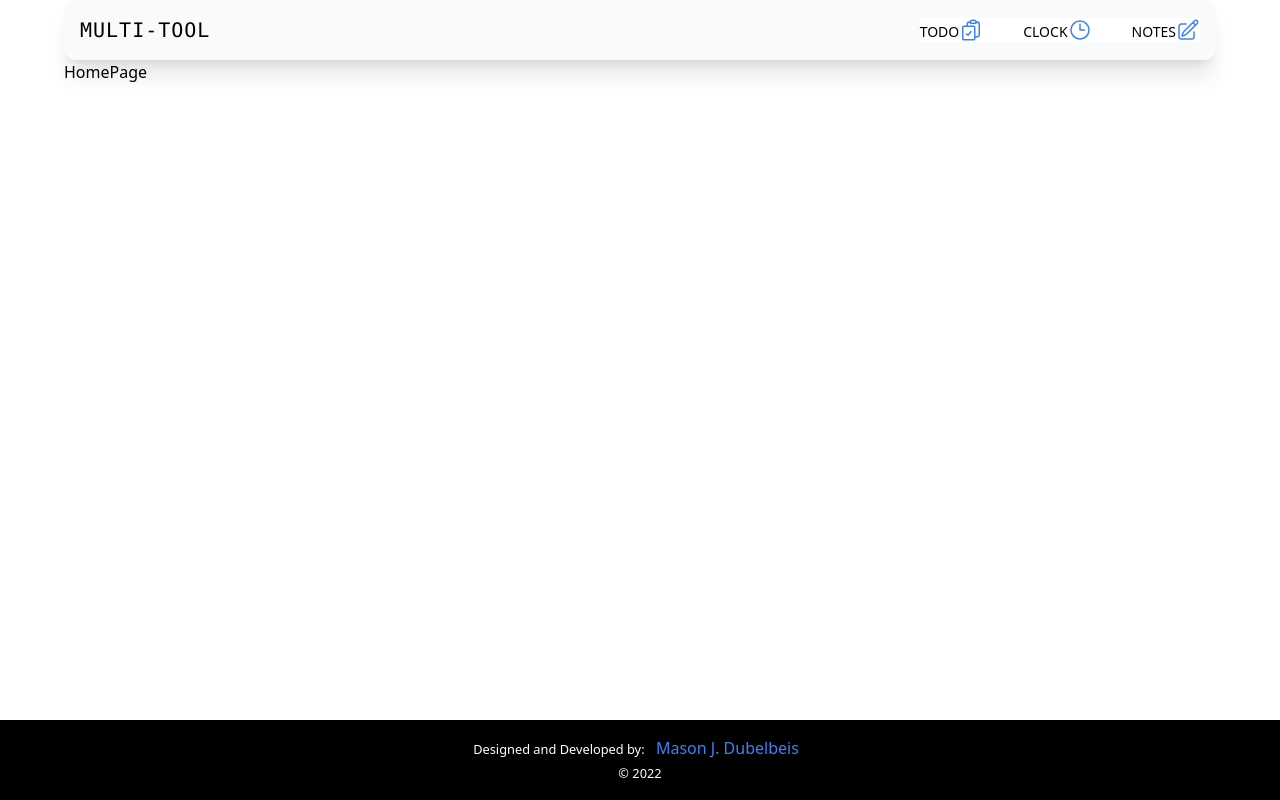
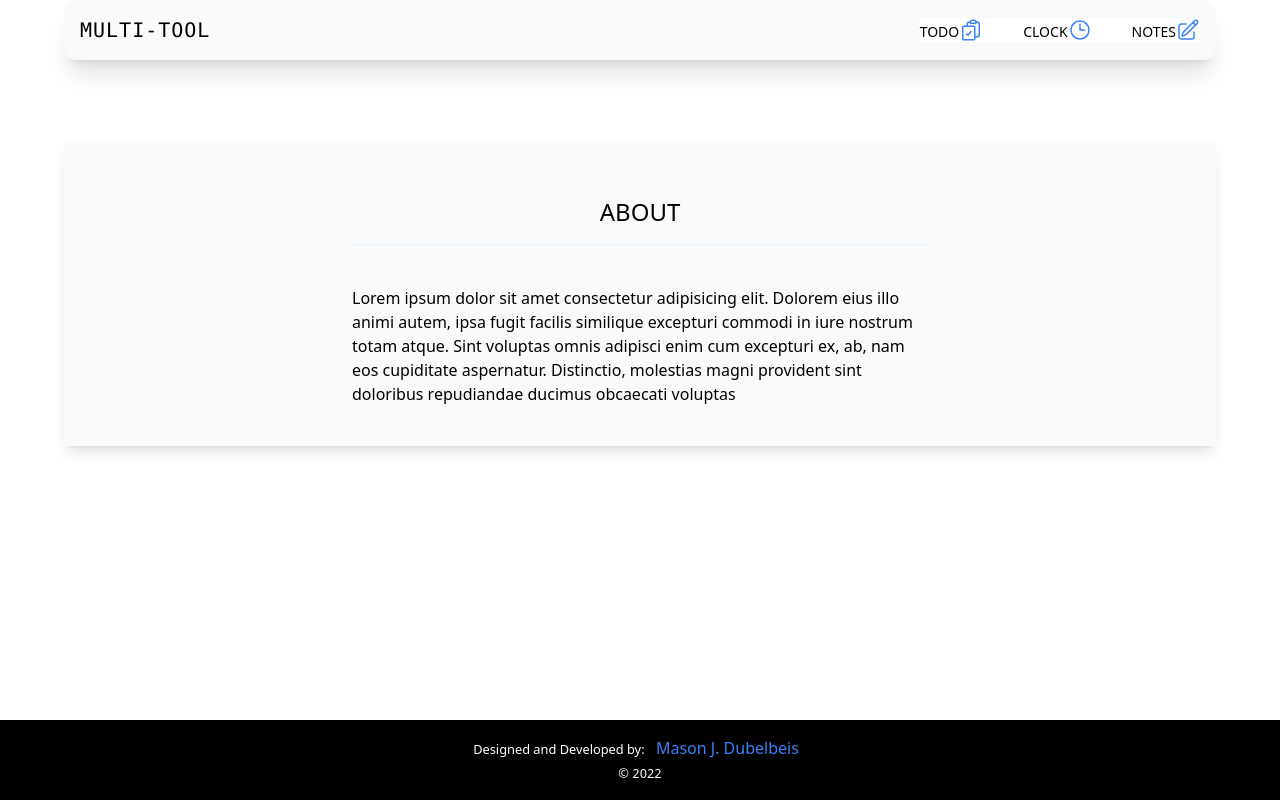
Before and after one commit to mdubelbeis/alarm-clock, a React (Vite) app: page / in a window 1280 px wide. Built offline with nearby package versions, Linux system fonts and the light colour scheme.

Commit message:
styled main wrapper

```diff
--- a/src/App.tsx
+++ b/src/App.tsx
@@ -4,9 +4,9 @@ import Header from "./components/ui/Header";
 
 const App = () => {
   return (
-    <div className="relative w-full max-w-6xl mx-auto">
+    <div className="flex flex-col justify-between relative w-full max-w-6xl mx-auto">
       <Header />
-      <main>
+      <main className="mt-20">
         <Outlet />
       </main>
       <Footer />
--- a/src/pages/HomePage.tsx
+++ b/src/pages/HomePage.tsx
@@ -2,7 +2,22 @@ import React from "react";
 
 const HomePage: React.FC = () => {
   // ! USER LOGIN / AUTH
-  return <div>HomePage</div>;
+  return (
+    <section className="w-full p-10 shadow-lg bg-slate-50 flex flex-col gap-10">
+      <div className="border-b-2 text-center border-slate-100 w-full max-w-xl mx-auto">
+        <h1 className="text-2xl p-4">ABOUT</h1>
+      </div>
+      <div className="max-w-xl mx-auto">
+        <p>
+          Lorem ipsum dolor sit amet consectetur adipisicing elit. Dolorem eius
+          illo animi autem, ipsa fugit facilis similique excepturi commodi in
+          iure nostrum totam atque. Sint voluptas omnis adipisci enim cum
+          excepturi ex, ab, nam eos cupiditate aspernatur. Distinctio, molestias
+          magni provident sint doloribus repudiandae ducimus obcaecati voluptas
+        </p>
+      </div>
+    </section>
+  );
 };
 
 export default HomePage;
--- a/src/pages/Todo.tsx
+++ b/src/pages/Todo.tsx
@@ -55,7 +55,7 @@ const Todo: React.FC = () => {
   });
 
   return (
-    <div className="py-20 px-10 max-w-6xl mx-auto flex flex-col gap-20 items-center mt-20 lg:shadow-lg rounded-lg bg-slate-50">
+    <div className="py-20 px-10 max-w-6xl mx-auto flex flex-col gap-20 items-center lg:shadow-lg rounded-lg bg-slate-50">
       <form className="relative w-9/12 max-w-2xl">
         <label>
           <input
```
